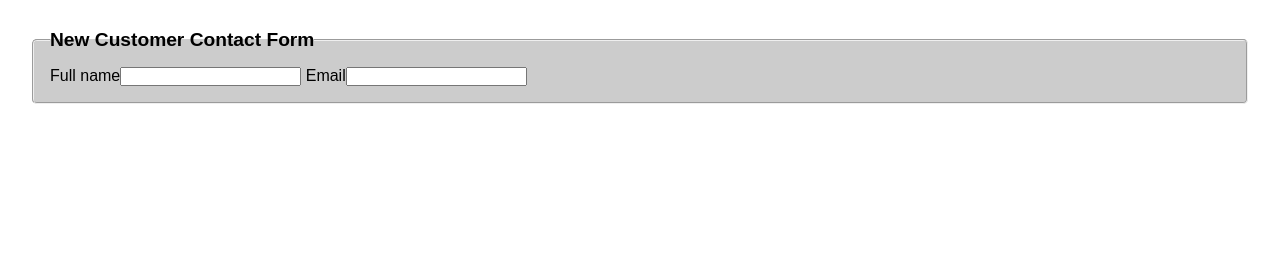
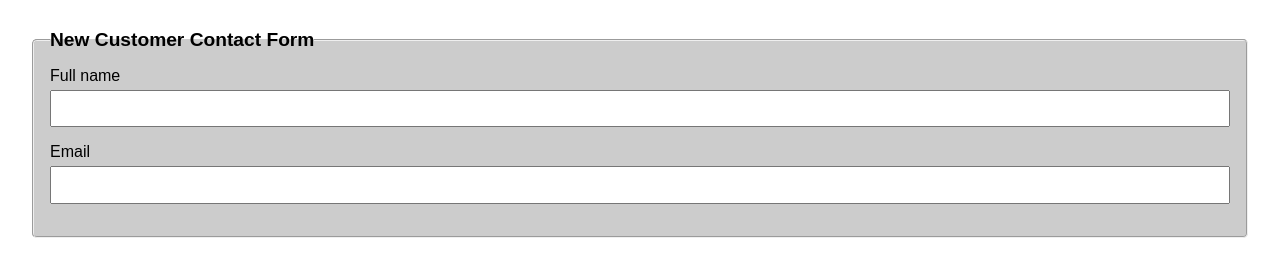
Before and after one commit to edwardtanguay/et003-vanilla-form-example, a plain HTML site: page index.html in a window 1280 px wide. Shown: the part 72-348 px from the top of the page. Drawn offline with Linux system fonts and the light colour scheme.

Commit message:
rows styled

```diff
--- a/css/main.css
+++ b/css/main.css
@@ -23,3 +23,16 @@ legend {
 	font-weight: bold;
 	font-size: 1.2rem;
 }
+
+label {
+	display: block;
+	margin-bottom: 1rem;
+}
+
+input {
+	display: block;
+	width: 100%;
+	margin-top: .3rem;
+	font-size: 1.3rem;
+	padding: .3rem;
+}
```
Also changed, not shown: index.html (+5 -3 lines).
